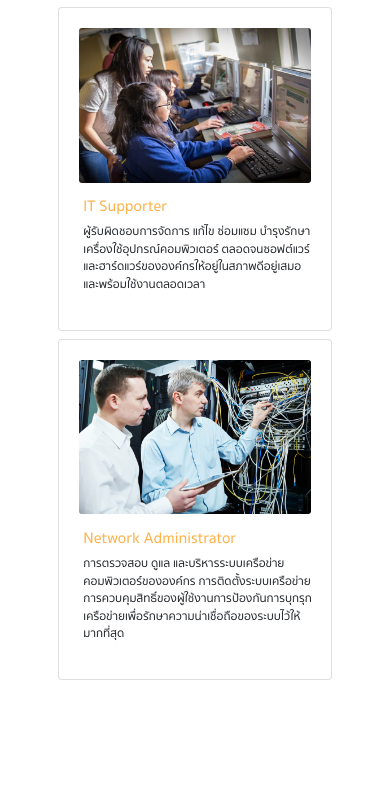
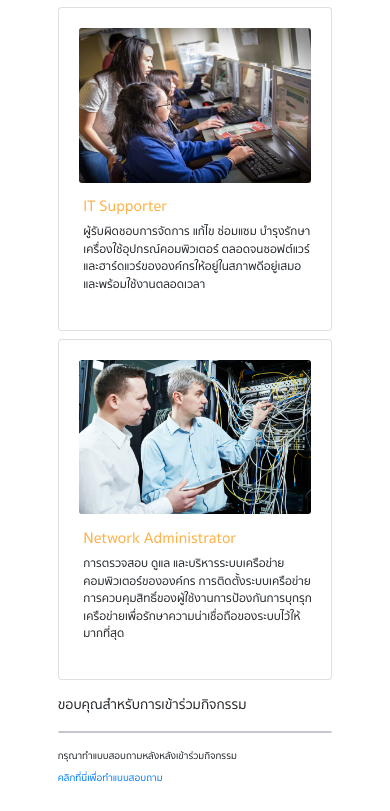
Before and after one commit to OoHuakoO/webfindbranch, a Nuxt app: page /seeJob in a window 390 px wide. Shown: the part 2899-3710 px from the top of the page. Before the commit the page ends 3610 px from the top, so only its background shows below. Built offline with nearby package versions, Linux system fonts and the light colour scheme.

Commit message:
fix: add-googleform

```diff
--- a/pages/seeJob.vue
+++ b/pages/seeJob.vue
@@ -69,6 +69,14 @@
             </b-col>
           </b-row>
         </b-card>
+      </div>
+      <div class="buttomContainer">
+        <p class="formText">ขอบคุณสำหรับการเข้าร่วมกิจกรรม</p>
+        <hr class="line" />
+        <p class="subtitleFormText">กรุณาทำแบบสอบถามหลังหลังเข้าร่วมกิจกรรม</p>
+        <a class="subtitleFormText" href="https://forms.gle/MykTAttwrmsTw1FK6"
+          >คลิกที่นี่เพื่อทำแบบสอบถาม</a
+        >
       </div>
     </div>
   </div>
@@ -154,6 +162,10 @@ export default {
   font-family: 'Sukhumvit';
 }
 html,
+hr.line {
+  border: 1px solid #c5c6d0;
+  border-radius: 1px;
+}
 .body {
   min-height: 100%;
 }
@@ -208,12 +220,36 @@ html,
 .btn-link {
   width: 30%;
 }
-
+.formText {
+  font-size: 2vw;
+  color: 'black';
+  font-weight: 500;
+}
+.subtitleFormText {
+  font-size: 1vw;
+  color: 'black';
+}
+.buttomContainer {
+  width: 75%;
+  margin-top: 2%;
+}
 @media screen and (max-width: 1150px) {
   .title {
     font-size: 4vw;
   }
   .boxCard {
+    width: 95%;
+  }
+  .formText {
+    font-size: 2.5vw;
+    color: 'black';
+    font-weight: 500;
+  }
+  .subtitleFormText {
+    font-size: 1.5vw;
+    color: 'black';
+  }
+  .buttomContainer {
     width: 95%;
   }
   .titleDetail {
@@ -245,6 +281,20 @@ html,
   .boxCard {
     width: 80%;
   }
+  .formText {
+    font-size: 3.5vw;
+    color: 'black';
+    font-weight: 500;
+    margin-bottom: 0px;
+  }
+  .subtitleFormText {
+    font-size: 2.5vw;
+    color: 'black';
+    margin-bottom: 0px;
+  }
+  .buttomContainer {
+    width: 80%;
+  }
   .titleDetail {
     font-size: 4vw;
   }
```
